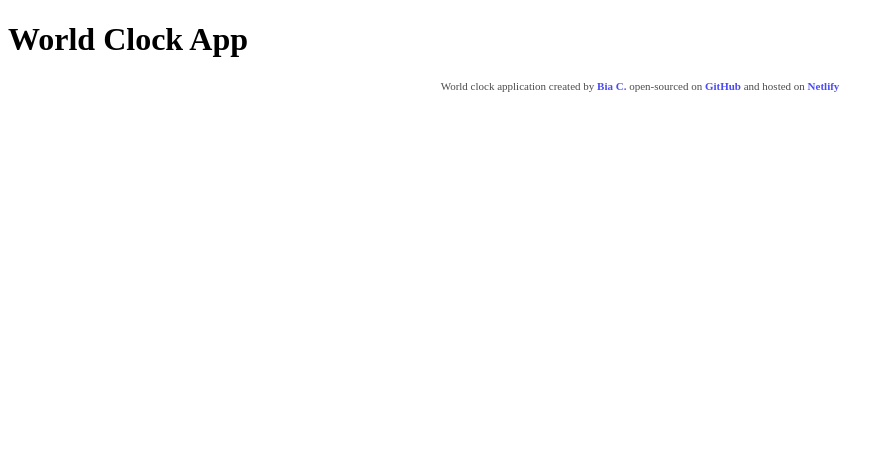
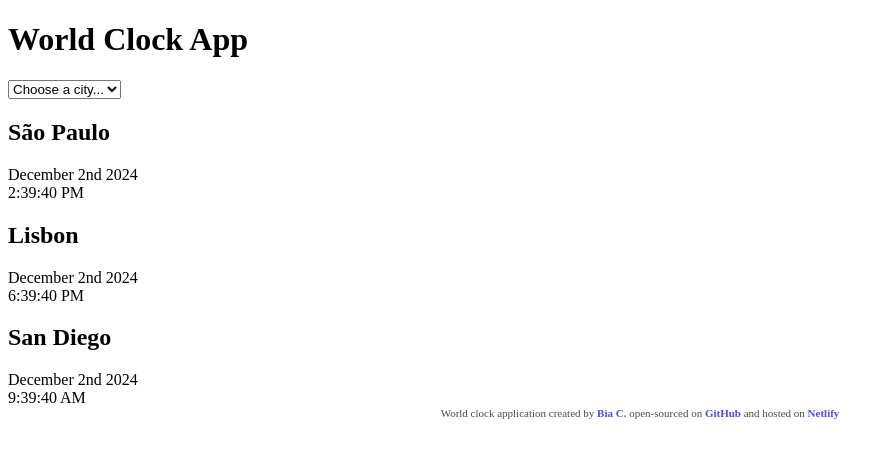
Before and after one commit to BCaravina/timezones-world-clock, a plain HTML site: page index.html in a window 1280 px wide. Shown: the whole page, without its empty margins (0-893 px from the left). Drawn offline with nearby package versions, Linux system fonts and the light colour scheme.

Commit message:
Created basic html structure

```diff
--- a/index.html
+++ b/index.html
@@ -9,10 +9,34 @@
     <link rel="stylesheet" href="src/style.css" />
   </head>
   <body>
+    <div class="exterior-container">
       <header>
         <h1>World Clock App</h1>
       </header>
-    <main></main>
+      <main>
+        <select name="" id="drop-down-menu" required>
+          <option value="">Choose a city...</option>
+          <option value="sao-paulo">São Paulo</option>
+          <option value="lisbon">Lisbon</option>
+          <option value="san-diego">San Diego</option>
+        </select>
+
+        <div class="city">
+          <h2 class="city-name">São Paulo</h2>
+          <div class="date">December 2nd 2024</div>
+          <div class="time">2:39:40 PM</div>
+        </div>
+        <div class="city">
+          <h2 class="city-name">Lisbon</h2>
+          <div class="date">December 2nd 2024</div>
+          <div class="time">6:39:40 PM</div>
+        </div>
+        <div class="city">
+          <h2 class="city-name">San Diego</h2>
+          <div class="date">December 2nd 2024</div>
+          <div class="time">9:39:40 AM</div>
+        </div>
+      </main>
       <footer>
         World clock application created by
         <a href="https://github.com/Biscatrix" target="_blank">Bia C.</a>
@@ -27,6 +51,7 @@
           >Netlify</a
         >
       </footer>
+    </div>
     <script src="src/index.js"></script>
   </body>
 </html>
```
Lines whose indentation alone changed are shown as unchanged.
